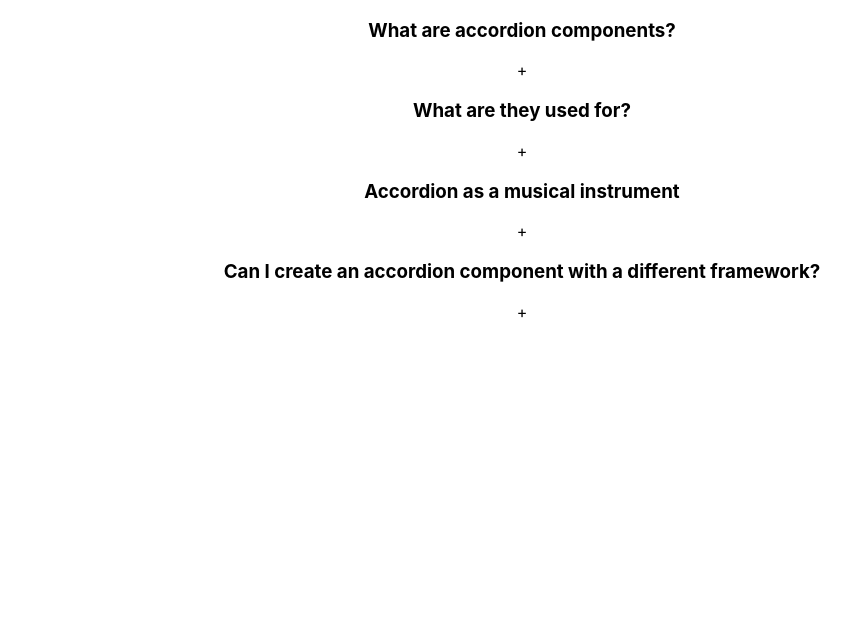
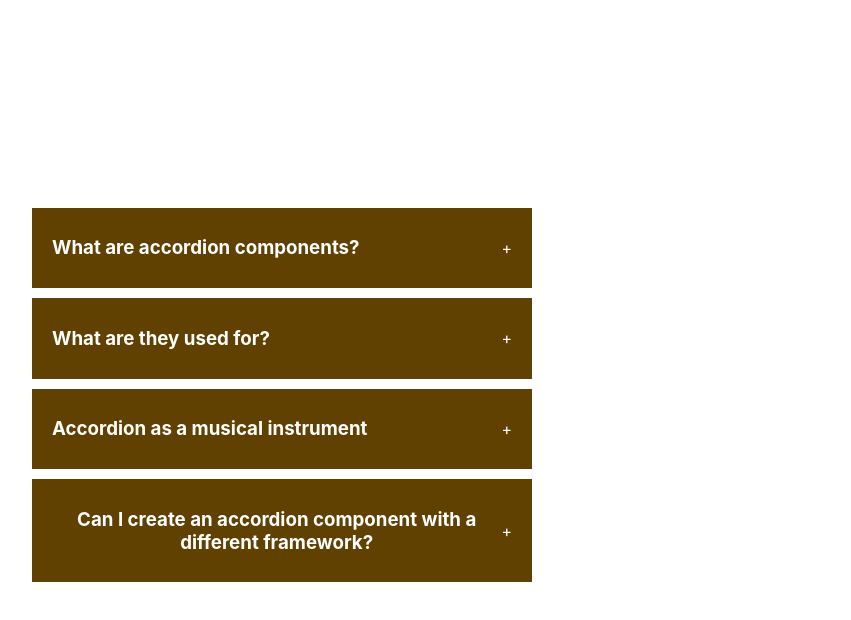
Before and after one commit to gokul-1998/25-react-mini-projects, a React (Create React App) app: page / in a window 1280 px wide. Shown: the top 620 px of the page, without its empty margins (118-969 px from the left). Built offline with nearby package versions, Linux system fonts and the light colour scheme.

Commit message:
added  till 21.47

```diff
--- a/src/components/accordian/index.jsx
+++ b/src/components/accordian/index.jsx
@@ -1,5 +1,6 @@
 import { useState } from 'react'
 import data from './data';
+import './styles.css'
 // single selection
 // multiple selection
 
@@ -10,7 +11,7 @@
     const [selected, setSelected] = useState(null);
 
     function handleSingleSelection(getCurrentId) {
-        setSelected(getCurrentId);
+        setSelected(getCurrentId===selected?null:getCurrentId );
     }
     console.log(selected);
     return (
@@ -23,10 +24,11 @@
                             <div onClick={()=>handleSingleSelection(dataItem.id)} className='title' >
                                 <h3>{dataItem.question}</h3>
                                 <span>+ </span>
+                                </div>
                                 {
                                     selected===dataItem.id ? <div className='content'>{dataItem.answer}</div> : null
                                 }
-                            </div>
+
                         </div> )
                         : <div> No data found</div>
                 }
--- a/src/components/accordian/styles.css
+++ b/src/components/accordian/styles.css
@@ -0,0 +1,31 @@
+.wrapper{
+    display: flex;
+    height: 100vh;
+    width: 100vh;
+    justify-content: center;
+    align-items: center;
+
+}
+
+.accordian{
+    width: 500px;
+}
+
+.item{
+    background: #614101;
+    margin-bottom: 10px;
+    padding: 10px  20px;
+}
+
+.title{
+    color: #ffffff;
+    display: flex;
+    justify-content: space-between;
+    align-items: center;
+    cursor: pointer;
+}
+
+.content{
+    color: #ffffff;
+    height: auto;
+}
```
